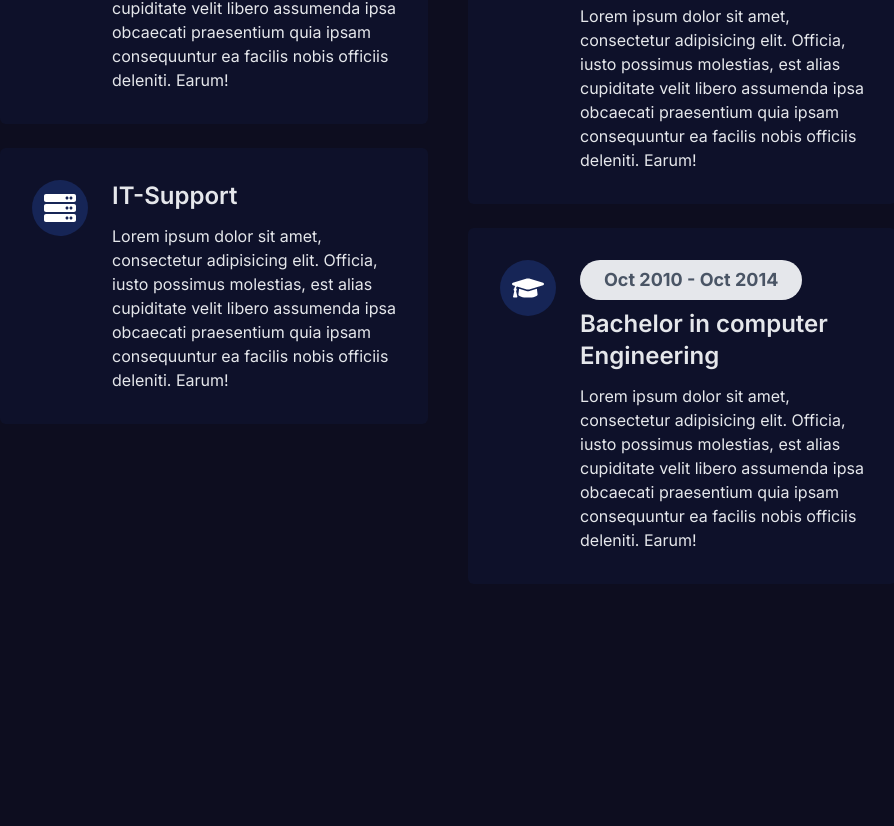
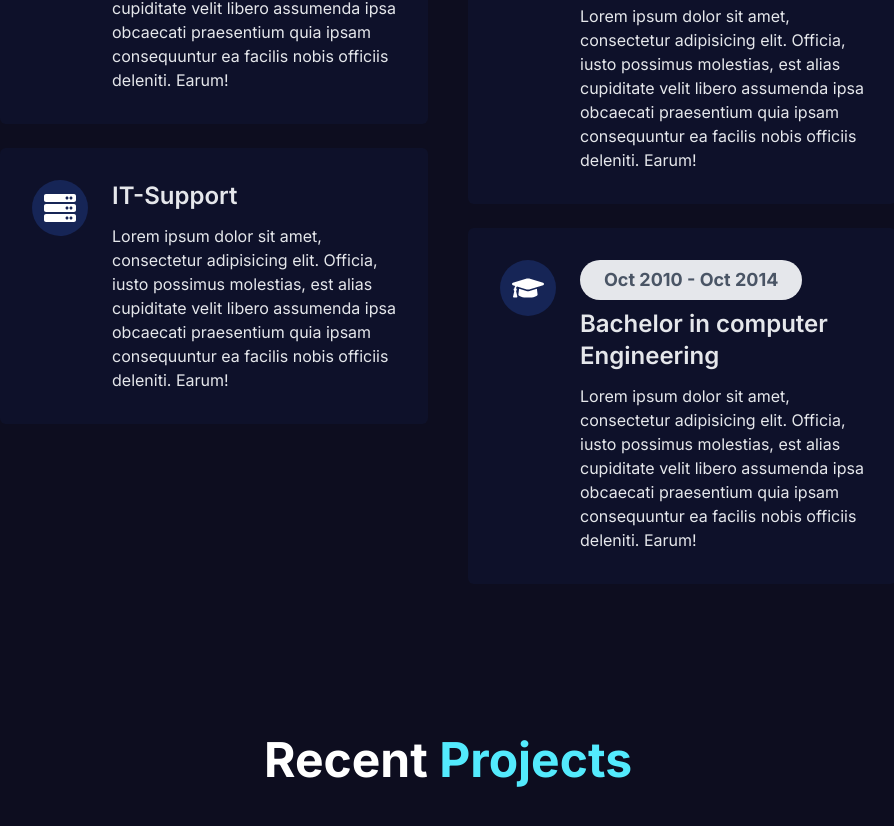
Before and after one commit to Nimasaghi-dev/Portfolio, a Next.js app: page / in a window 1280 px wide. Shown: the part 1112-1938 px from the top of the page, without its empty margins (192-1086 px from the left). Before the commit the page ends 1784 px from the top, so only its background shows below. Built offline with nearby package versions, Linux system fonts and the light colour scheme.

Commit message:
feat:create project component-not complete

```diff
--- a/components/Home/Home.tsx
+++ b/components/Home/Home.tsx
@@ -1,12 +1,14 @@
 import React from 'react'
 import Hero from './Hero/Hero'
 import Resume from './Resume/Resume'
+import Projects from './Projects/Projects'
 
 const Home = () => {
   return (
     <div className='overflow-hidden'>
       <Hero />
       <Resume />
+      <Projects />
     </div>
   )
 }
--- /dev/null
+++ b/components/Home/Projects/Projects.tsx
@@ -0,0 +1,13 @@
+import React from 'react'
+
+const Projects = () => {
+  return (
+    <div className='pt-16 pb-16'>
+        <h1 className='text-center text-2xl md:text-4xl xl:text-5xl font-bold text-white'>
+            Recent <span className='text-cyan-300'>Projects</span>
+        </h1>
+    </div>
+  )
+}
+
+export default Projects
```
Also changed, not shown: doc.txt.
